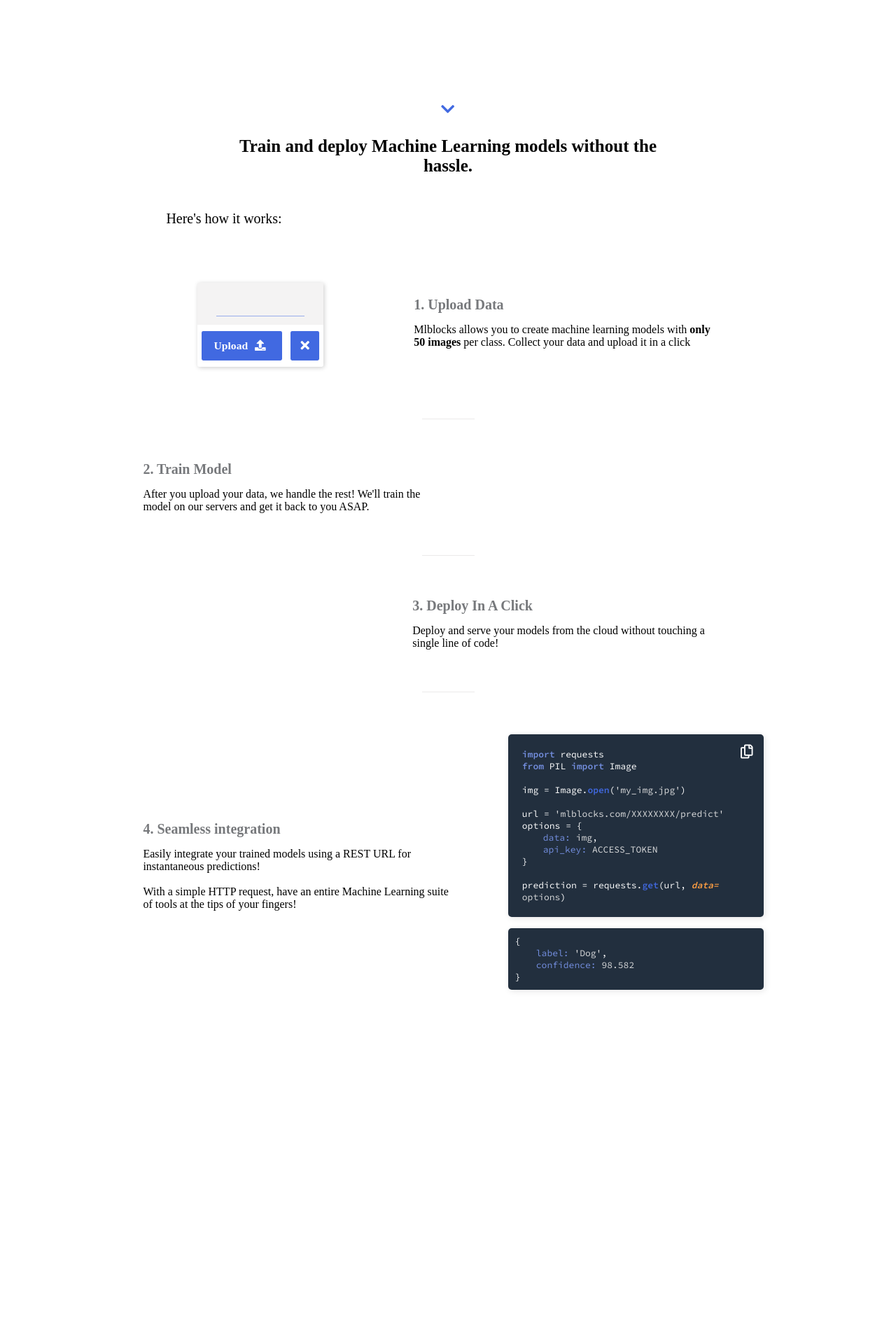
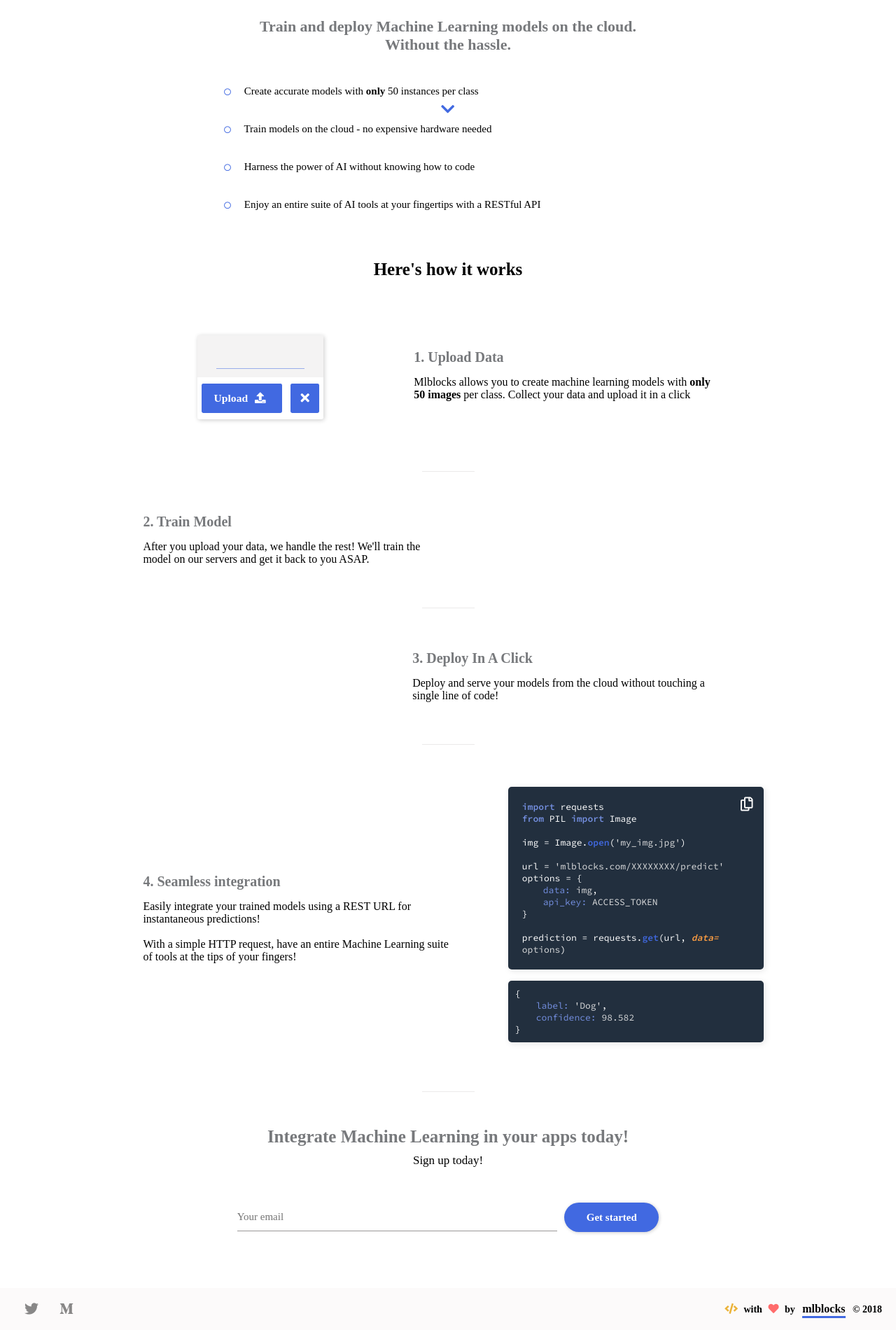
Before and after one commit to rish-16/mlblocks-frontend, a plain HTML site: page index.html in a window 1280 px wide. Shown: the part 605-2505 px from the top of the page at 70% size. Before the commit the page ends 2089 px from the top, so only its background shows below. Drawn offline with nearby package versions, Linux system fonts and the light colour scheme; a script that the page names is missing; a web font is replaced by a local one.

Commit message:
Added contact, info, and edited footer

```diff
--- a/app.js
+++ b/app.js
@@ -38,6 +38,9 @@
     const registerModalClose = document.getElementById('close-register-modal')
 
     const heroTitleSpan = document.getElementById('hero-title-span')
+
+    const containerEmail= document.getElementById('sign-up-container-email')
+    const containerSubmit = document.getElementById('sign-up-container-submit')
 
     const trainingSection = document.getElementById('training-section')
     const dataCollectionSection = document.getElementById('data-collection-section')
@@ -110,6 +113,18 @@
     registerLoginButton.onclick = () => {
         loginModal.style.display = 'block'
         registerModal.style.display = 'none'
+    }
+
+    containerSubmit.onclick = () => {
+        if (validateEmail(containerEmail.value)) {
+            document.body.scrollTop = document.documentElement.scrollTop = 0
+            registerModal.style.display = 'block'
+            registerModalEmail.value = containerEmail.value
+            containerEmail.value = ''
+        } else {
+            var msg = new MessageCard("Oops! That doesn't look like an email...")
+            msg.addMessage()
+        }
     }
 
     registerModalSubmit.onclick = () => {
--- a/index.html
+++ b/index.html
@@ -122,13 +122,27 @@
             <i id="see-more-button" class="fas fa-chevron-down"></i>
         </div>
 
+        <div id="info">
+            <p id="info-title">
+                Train and deploy Machine Learning models on the cloud.
+                <br>
+                Without the hassle.
+            </p>
+            <div id="info-content">
+                <p><i class="far fa-circle"></i> Create accurate models with <b>only</b> 50 instances per class</p>
+                <br>
+                <p><i class="far fa-circle"></i> Train models on the cloud - no expensive hardware needed</p>
+                <br>
+                <p><i class="far fa-circle"></i> Harness the power of AI without knowing how to code</p>
+                <br>
+                <p><i class="far fa-circle"></i> Enjoy an entire suite of AI tools at your fingertips with a RESTful API</p>
+            </div>
+        </div>
+
         <div id="about">
 
             <p id="about-content">
-                Train and deploy Machine Learning models without the hassle.
-            </p>
-            <p id="about-subcontent">
-                Here's how it works:
+                Here's how it works
             </p>
 
             <div class="about-section" id="data-collection">
@@ -240,6 +254,25 @@
             </div>
         </div>
 
+        <div id="about-arrow"></div>
+
+        <div id="contact">
+            <p id="contact-title">Integrate Machine Learning in your apps today!</p>
+            <p id="contact-subtitle">Sign up today!</p>
+
+            <div id="sign-up-container">
+                <input type="email" placeholder="Your email" id="sign-up-container-email">
+                <button id="sign-up-container-submit">Get started</button>
+            </div>
+        </div>
+
+        <div id="footer">
+            <div id="footer-social">
+                <i class="fab fa-twitter"></i>
+                <i class="fab fa-medium-m"></i>
+            </div>
+            <p><i style="color: #ebb339;padding: 0 5px;font-size: 15px;" class="fas fa-code"></i> with <i style="color: #ff6b6b; padding: 0 5px;font-size: 15px;" class="fas fa-heart"></i> by <span>mlblocks</span> &copy; 2018</p>
+        </div>
 
     </body>
 </html>
--- a/styles.css
+++ b/styles.css
@@ -249,7 +249,6 @@
 /* -------------------------------------------------------------------------------------------------------------- */
 
 #home {
-    position: absolute;
     width: 100%;
     height: 100%;
 }
@@ -510,8 +509,6 @@
 /* -------------------------------------------------------------------------------------------------------------- */
 
 #about {
-    position: absolute;
-    top: 100%;
     width: 100%;
     height: auto;
     text-align: center;
@@ -1032,6 +1029,96 @@
 
 /* -------------------------------------------------------------------------------------------------------------- */
 
+#info {
+    width: 100%;
+    height: auto;
+    min-height: 250px;
+    text-align: center;
+    margin: 30px 0 70px 0;
+}
+
+#info #info-title {
+    font-size: 22px;
+    color: #77797c;
+    font-weight: bold;
+    padding: 20px 0;
+}
+
+#info #info-content {
+    width: 50%;
+    text-align: left;
+    margin: 25px auto 10px auto;
+    font-size: 15px;
+    font-weight: 500;
+}
+
+#info #info-content p {
+    margin-bottom: 20px;
+}
+
+#info #info-content i {
+    font-size: 10px;
+    padding: 0 15px 0 0;
+    color: royalblue;
+}
+
+/* -------------------------------------------------------------------------------------------------------------- */
+
+#contact {
+    width: 100%;
+    height: 200px;
+    text-align: center;
+    margin: 30px 0 30px 0;
+}
+
+#contact-title {
+    width: 85%;
+    font-size: 25px;
+    font-weight: bold;
+    color: #77797c;
+    margin: 50px auto 10px auto;
+}
+
+#contact-subtitle {
+    font-weight: 500;
+    font-size: 17px;
+}
+
+#sign-up-container {
+    width: 65%;
+    display: flex;
+    flex-direction: row;
+    flex-wrap: wrap;
+    justify-content: center;
+    margin: 50px auto;
+}
+
+#sign-up-container #sign-up-container-email {
+    width: 55%;
+    height: 40px;
+    border-bottom: 1px solid rgba(121, 116, 116, 0.75);
+    font-family: Google Sans;
+    font-size: 15px;
+    font-weight: 500;
+    margin-right: 10px;
+}
+
+#sign-up-container #sign-up-container-submit {
+    width: 135px;
+    height: 42px;
+    font-family: Google Sans;
+    font-size: 15px;
+    font-weight: bold;
+    border: none;
+    border-radius: 100px;
+    background-color: royalblue;
+    color: white;
+    cursor: pointer;
+    box-shadow: 1px 1px 5px rgba(0, 0, 0, 0.2);
+}
+
+/* -------------------------------------------------------------------------------------------------------------- */
+
 .message-card {
     position: fixed;
     left: 40px;
@@ -1088,6 +1175,51 @@
 
 /* -------------------------------------------------------------------------------------------------------------- */
 
+#footer {
+    width: 100%;
+    height: 60px;
+    text-align: center;
+    display: flex;
+    flex-direction: row;
+    justify-content: space-between;
+    background-color: rgb(252, 250, 250);
+}
+
+#footer-social {
+    margin: auto 20px;
+    display: flex;
+    flex-direction: row;
+    justify-content: space-evenly;
+}
+
+#footer-social i {
+    font-size: 20px;
+    cursor: pointer;
+    padding: 0 15px;
+    color: #888787;
+}
+
+#footer-social i:hover {
+    color: royalblue;
+    transition: 0.5s;
+}
+
+#footer p {
+    margin: auto 20px;
+    font-weight: 600;
+    font-size: 14px;
+}
+
+#footer p span {
+    margin: 0 7px;
+    font-size: 16px;
+    font-weight: bold;
+    padding: 2px 0;
+    border-bottom: 3px solid royalblue;
+}
+
+/* -------------------------------------------------------------------------------------------------------------- */
+
 @media (max-width: 835px) {
     #home #hero {
         background-image: url('images/hero_image.png');
@@ -1127,12 +1259,39 @@
         padding-top: 75px;
     }
 
+    #info #info-content {
+        width: 85%;
+    }
+
     #about-content {
         width: 70%;
     }
-}
 
-@media (max-width: 625px) {
+    #sign-up-container {
+        width: 95%;
+    }
+
+    #sign-up-container-email {
+        width: 75%;
+        margin: 10px 0;
+    }
+
+    #sign-up-container-submit {
+        margin: 10px 0;
+    }
+
+    #footer {
+        height: 100px;
+        flex-direction: column;
+        justify-content: center;
+        text-align: center;
+    }
+
+    #footer-social {
+        width: 100px;
+        margin: 15px auto 0 auto;
+    }
+
     .about-section .about-section-left {
         width: 90%;
         text-align: left;
@@ -1180,32 +1339,6 @@
         width: 100%;
         text-align: center;
     }
-    /* -------------------------------------------------------------------------------------------------------------- */
-
-#footer {
-    width: 100%;
-    height: 60px;
-    position: absolute;
-    bottom: 0;
-    text-align: center;
-    background-color: red;
-    display: flex;
-    flex-direction: column;
-    justify-content: center;
-    background-color: #fff;
 }
 
-#footer p {
-    font-weight: 600;
-    font-size: 14px;
-}
-
-#footer p span {
-    margin: 0 7px;
-    font-size: 16px;
-    font-weight: bold;
-    /* line-height: 75px; */
-    padding: 2px 0;
-    border-bottom: 3px solid royalblue;
-}
-}
+/* -------------------------------------------------------------------------------------------------------------- */
```
